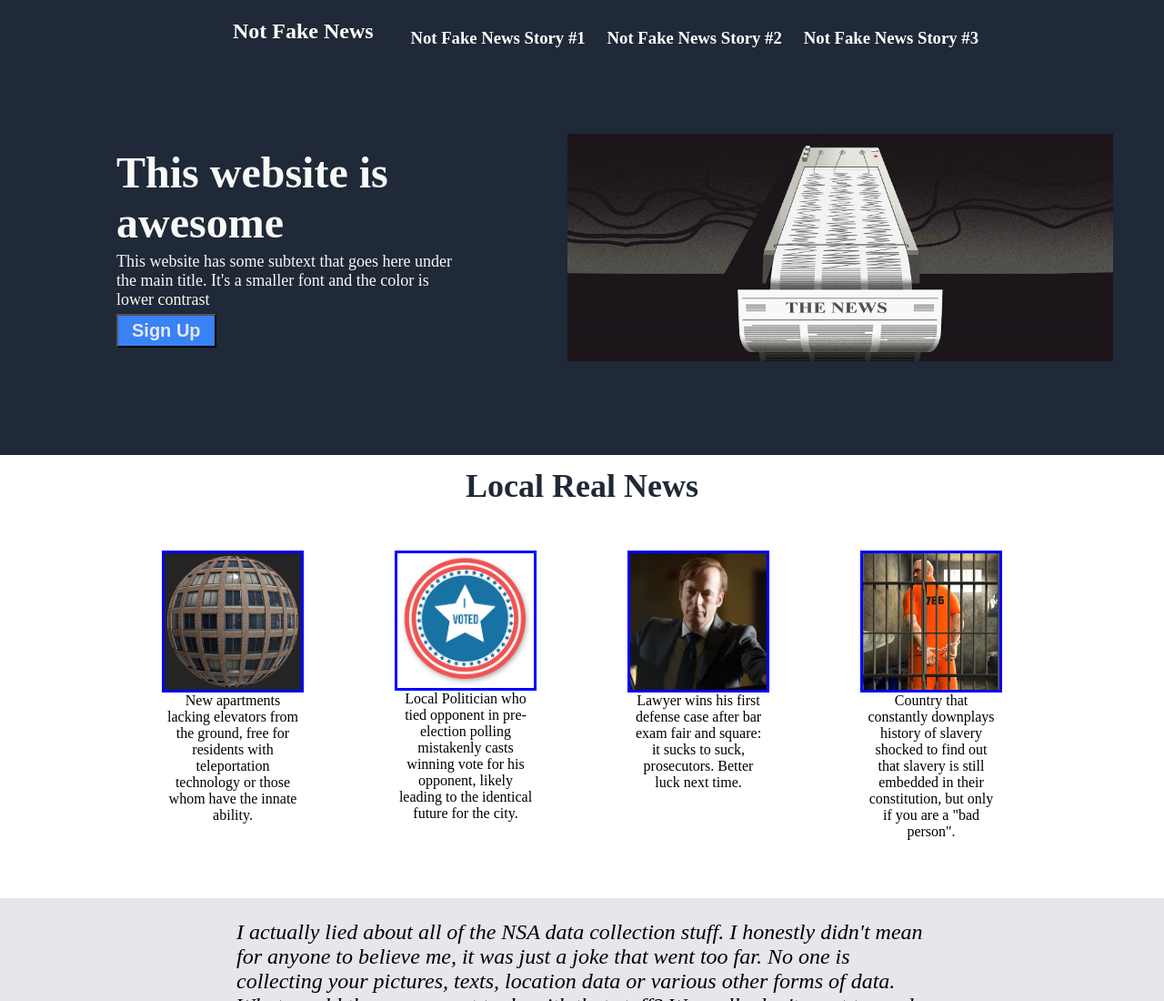
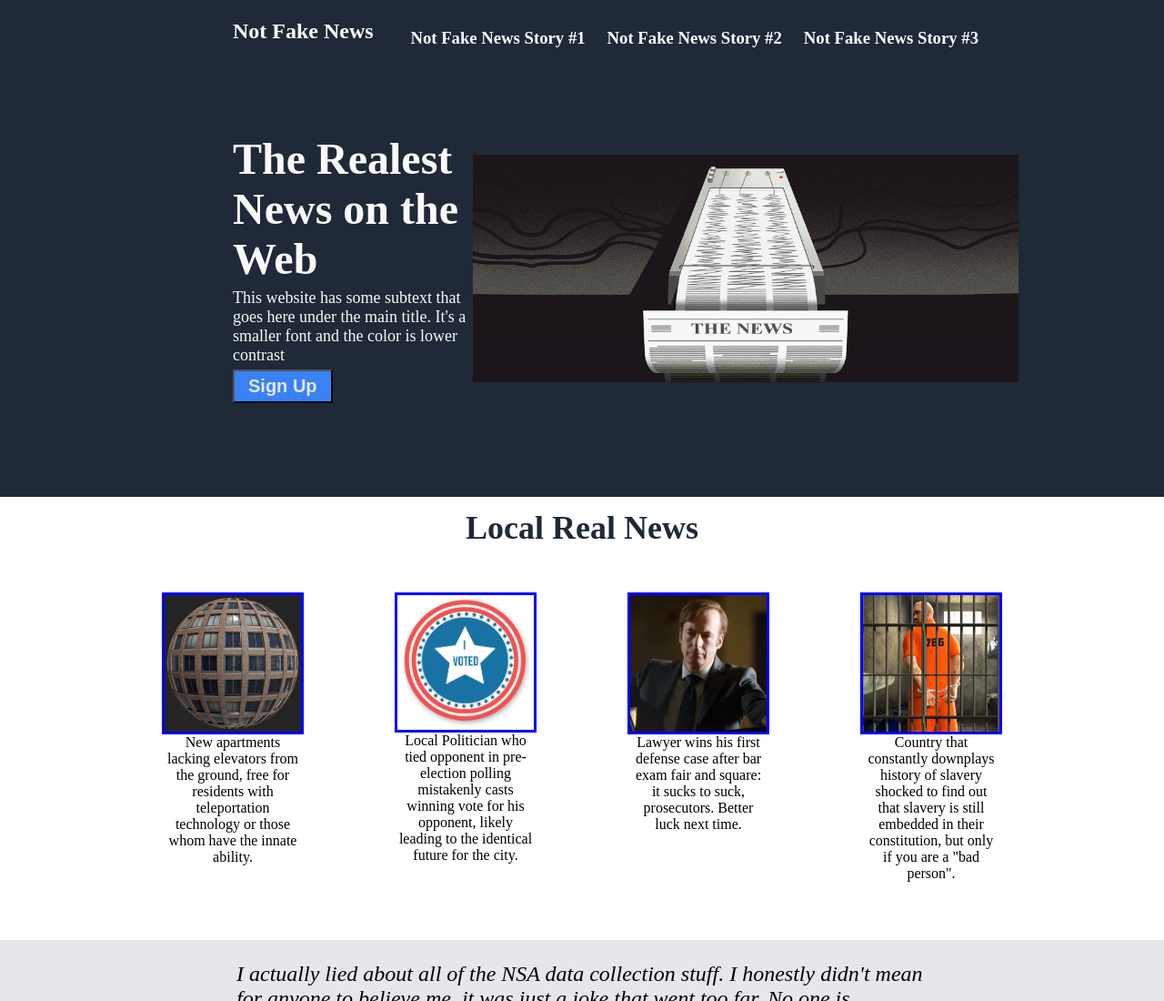
Before and after one commit to ElijahSemrau/Landing_Page, a plain HTML site: page index.html in a window 1280 px wide. Shown: the top 1100 px of the page at 91% size. Drawn offline with Linux system fonts and the light colour scheme.

Commit message:
Finished Project
May come back later, switch fonts

```diff
--- a/index.html
+++ b/index.html
@@ -26,7 +26,7 @@
 
         <div class="topstuff">
             <div class="topinfo">
-                <div class="HeroMain">This website is awesome</div>
+                <div class="HeroMain">The Realest News on the Web</div>
                 <div class="HeroSec">This website has some subtext that goes here under the main title. It's a smaller font and the color is lower contrast</div>
                 <button class="signup">Sign Up</button>
             </div>
--- a/styles.css
+++ b/styles.css
@@ -14,7 +14,7 @@ h2{
 }
 
 .topinfo {
-    max-width: 30%;
+    max-width: 32%;
     width: 100%;
     gap: 5px;
     margin: auto;
@@ -49,12 +49,14 @@ h2{
     display: flex;
     flex-direction: column;
     margin-left: 10%;
+
 }
 
 .topstuff{
     display: flex;
     padding-bottom: 8%;
-
+    max-width: 75%;
+    width: 100%;
 }
 
 
```
